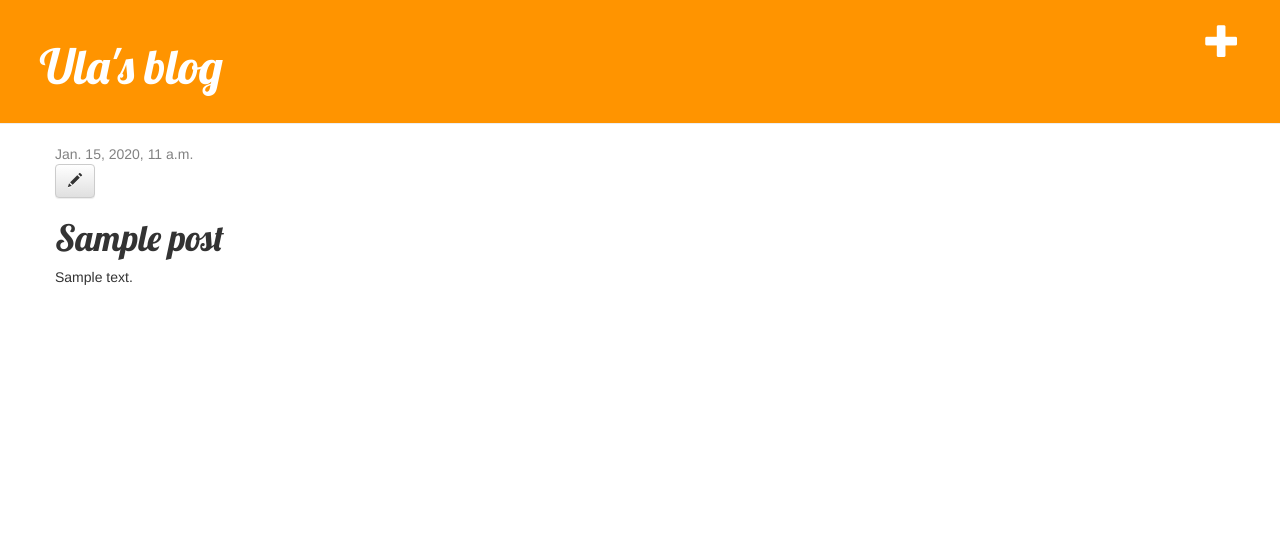
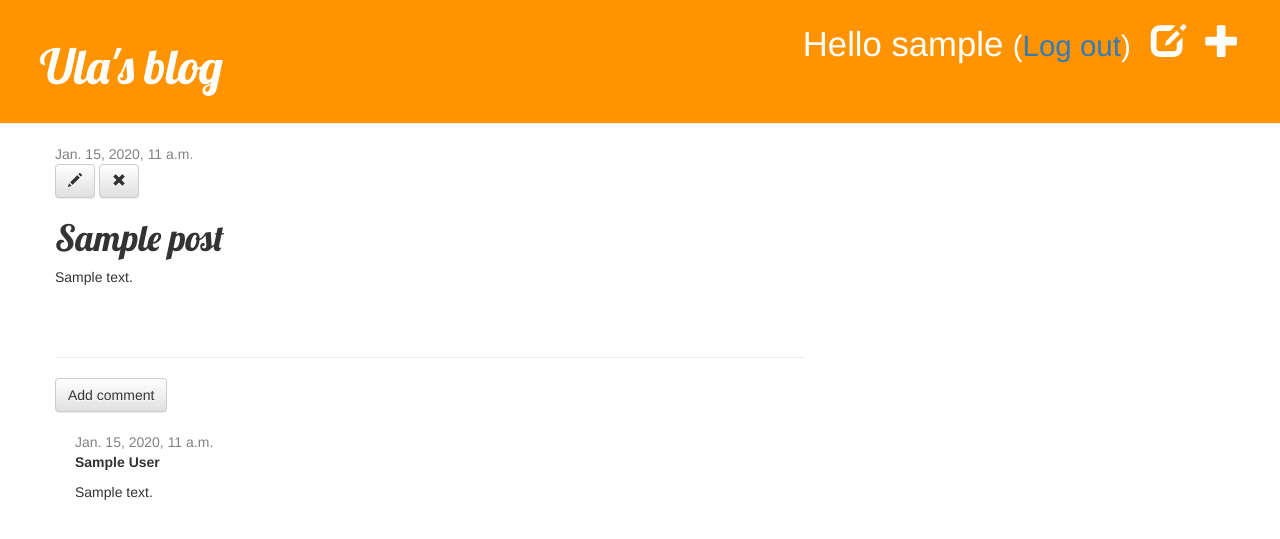
Before and after one commit to ulasob/my-first-blog, a Django app: page /post/1/ in a window 1280 px wide. Shown: the top 539 px of the page. Run offline with Django 3.2, Linux system fonts and the light colour scheme; a user stored in the database is signed in; tables that the repository leaves empty hold one stand-in row (values such as "Sample post"); some libraries are stand-ins or nearby versions.

Commit message:
Add comment to post

```diff
--- a/blog/admin.py
+++ b/blog/admin.py
@@ -1,5 +1,6 @@
 from django.contrib import admin
-from .models import Post
+from .models import Post, Comment
 
 
 admin.site.register(Post)
+admin.site.register(Comment)
--- a/blog/models.py
+++ b/blog/models.py
@@ -15,3 +15,20 @@ class Post(models.Model):
 
     def __str__(self):
         return self.title
+
+class Comment(models.Model):
+    post = models.ForeignKey('blog.Post', on_delete=models.CASCADE, related_name='comments')
+    author = models.CharField(max_length=200)
+    text = models.TextField()
+    created_date = models.DateTimeField(default=timezone.now)
+    approved_comment = models.BooleanField(default=False)
+
+    def approve(self):
+        self.approved_comment = True
+        self.save()
+
+    def __str__(self):
+        return self.text
+
+    def approved_comments(self):
+        return self.comments.filter(approved_comment=True)
--- a/blog/static/css/blog.css
+++ b/blog/static/css/blog.css
@@ -44,3 +44,7 @@ h1, h2, h3, h4 {
 .post h1 a, .post h1 a:visited {
     color: #000000;
 }
+
+.comment {
+    margin: 20px 0px 20px 20px;
+}
--- a/blog/templates/blog/base.html
+++ b/blog/templates/blog/base.html
@@ -13,6 +13,10 @@
     <div class="page-header">
         {% if user.is_authenticated %}
             <a href="{% url 'post_new' %}" class="top-menu"><span class="glyphicon glyphicon-plus"></span></a>
+            <a href="{% url 'post_draft_list' %}" class="top-menu"><span class="glyphicon glyphicon-edit"></span></a>
+            <p class="top-menu">Hello {{ user.username }} <small>(<a href="{% url 'logout' %}">Log out</a>)</small></p>
+        {% else %}
+            <a href="{% url 'login' %}" class="top-menu"><span class="glyphicon glyphicon-lock"></span></a>
         {% endif %}
         <h1><a href="/">Ula's blog</a></h1>
     </div>
--- a/blog/templates/blog/post_detail.html
+++ b/blog/templates/blog/post_detail.html
@@ -6,11 +6,33 @@
             <div class="date">
                 {{ post.published_date }}
             </div>
+        {% else %}
+            <a class="btn btn-default" href="{% url 'post_publish' pk=post.pk %}">Publish</a>
         {% endif %}
         {% if user.is_authenticated %}
             <a class="btn btn-default" href="{% url 'post_edit' pk=post.pk %}"><span class="glyphicon glyphicon-pencil"></span></a>
+            <a class="btn btn-default" href="{% url 'post_remove' pk=post.pk %}"><span class="glyphicon glyphicon-remove"></span></a>
         {% endif %}
         <h1>{{ post.title }}</h1>
         <p>{{ post.text|linebreaksbr }}</p>
     </div>
+    <hr>
+<a class="btn btn-default" href="{% url 'add_comment_to_post' pk=post.pk %}">Add comment</a>
+{% for comment in post.comments.all %}
+    {% if user.is_authenticated or comment.approved_comment %}
+    <div class="comment">
+        <div class="date">
+            {{ comment.created_date }}
+            {% if not comment.approved_comment %}
+                <a class="btn btn-default" href="{% url 'comment_remove' pk=comment.pk %}"><span class="glyphicon glyphicon-remove"></span></a>
+                <a class="btn btn-default" href="{% url 'comment_approve' pk=comment.pk %}"><span class="glyphicon glyphicon-ok"></span></a>
+            {% endif %}
+        </div>
+        <strong>{{ comment.author }}</strong>
+        <p>{{ comment.text|linebreaks }}</p>
+    </div>
+    {% endif %}
+{% empty %}
+    <p>No comments here yet :(</p>
+{% endfor %}
 {% endblock %}
--- a/blog/templates/blog/post_list.html
+++ b/blog/templates/blog/post_list.html
@@ -8,6 +8,7 @@
         </div>
         <h1><a href="{% url 'post_detail' pk=post.pk %}">{{ post.title }}</a></h1>
         <p>{{ post.text|linebreaksbr }}</p>
+        <a href="{% url 'post_detail' pk=post.pk %}">Comments: {{ post.approved_comments.count }}</a>
     </div>
     {% endfor %}
 {% endblock %}
--- a/blog/urls.py
+++ b/blog/urls.py
@@ -7,4 +7,10 @@ urlpatterns = [
     path('post/<int:pk>/', views.post_detail, name='post_detail'),
     path('post/new/', views.post_new, name='post_new'),
     path('post/<int:pk>/edit/', views.post_edit, name='post_edit'),
+    path(r'^drafts/$', views.post_draft_list, name='post_draft_list'),
+    path(r'^post/(?P<pk>\d+)/publish/$', views.post_publish, name='post_publish'),
+    path(r'^post/(?P<pk>\d+)/remove/$', views.post_remove, name='post_remove'),
+    path(r'^post/(?P<pk>\d+)/comment/$', views.add_comment_to_post, name='add_comment_to_post'),
+    path(r'^comment/(?P<pk>\d+)/approve/$', views.comment_approve, name='comment_approve'),
+    path(r'^comment/(?P<pk>\d+)/remove/$', views.comment_remove, name='comment_remove'),
 ]
--- a/blog/views.py
+++ b/blog/views.py
@@ -1,9 +1,9 @@
-from django.shortcuts import render
 from django.utils import timezone
-from .models import Post
+from .models import Post, Comment
 from django.shortcuts import render, get_object_or_404
-from .forms import PostForm
+from .forms import PostForm, CommentForm
 from django.shortcuts import redirect
+from django.contrib.auth.decorators import login_required
 
 
 def post_list(request):
@@ -16,13 +16,13 @@ def post_detail(request, pk):
     return render(request, 'blog/post_detail.html', {'post': post})
 
 
+@login_required
 def post_new(request):
     if request.method == 'POST':
         form = PostForm(request.POST)
         if form.is_valid():
             post = form.save(commit=False)
             post.author = request.user
-            post.published_date = timezone.now()
             post.save()
             return redirect('post_detail', pk=post.pk)
     else:
@@ -30,6 +30,7 @@ def post_new(request):
     return render(request, 'blog/post_edit.html', {'form': form})
 
 
+@login_required
 def post_edit(request, pk):
     post = get_object_or_404(Post, pk=pk)
     if request.method == "POST":
@@ -43,3 +44,51 @@ def post_edit(request, pk):
     else:
         form = PostForm(instance=post)
     return render(request, 'blog/post_edit.html', {'form': form})
+
+
+@login_required
+def post_draft_list(request):
+    posts = Post.objects.filter(published_date__isnull=True).order_by('created_date')
+    return render(request, 'blog/post_draft_list.html', {'posts': posts})
+
+
+@login_required
+def post_publish(request, pk):
+    post = get_object_or_404(Post, pk=pk)
+    post.publish()
+    return redirect('post_detail', pk=pk)
+
+
+@login_required
+def post_remove(request, pk):
+    post = get_object_or_404(Post, pk=pk)
+    post.delete()
+    return redirect('post_list')
+
+
+def add_comment_to_post(request, pk):
+    post = get_object_or_404(Post, pk=pk)
+    if request.method == "POST":
+        form = CommentForm(request.POST)
+        if form.is_valid():
+            comment = form.save(commit=False)
+            comment.post = post
+            comment.save()
+            return redirect('post_detail', pk=post.pk)
+    else:
+        form = CommentForm()
+    return render(request, 'blog/add_comment_to_post.html', {'form': form})
+
+
+@login_required
+def comment_approve(request, pk):
+    comment = get_object_or_404(Comment, pk=pk)
+    comment.approve()
+    return redirect('post_detail', pk=comment.post.pk)
+
+
+@login_required
+def comment_remove(request, pk):
+    comment = get_object_or_404(Comment, pk=pk)
+    comment.delete()
+    return redirect('post_detail', pk=comment.post.pk)
--- a/mysite/settings.py
+++ b/mysite/settings.py
@@ -127,3 +127,5 @@ STATICFILES_DIRS = [
 
 MEDIA_URL = '/media/'
 MEDIA_ROOT = os.path.join(BASE_DIR, 'media')
+
+LOGIN_REDIRECT_URL = '/'
--- a/mysite/urls.py
+++ b/mysite/urls.py
@@ -15,8 +15,11 @@ Including another URLconf
 """
 from django.contrib import admin
 from django.urls import path, include
+from django.contrib.auth import views
 
 urlpatterns = [
     path('admin/', admin.site.urls),
+    path(r'^accounts/login/$', views.login, name='login'),
+    path(r'^accounts/logout/$', views.logout, name='logout', kwargs={'next_page': '/'}),
     path('', include('blog.urls')),
 ]
```
Also changed, not shown: blog/forms.py (+8 -1 lines), blog/templates/blog/add_comment_to_post.html (added, +10 -0 lines), blog/templates/blog/post_draft_list.html (added, +11 -0 lines), blog/templates/registration/login.html (added, +24 -0 lines), blog/migrations/0002_comment.py (added).
